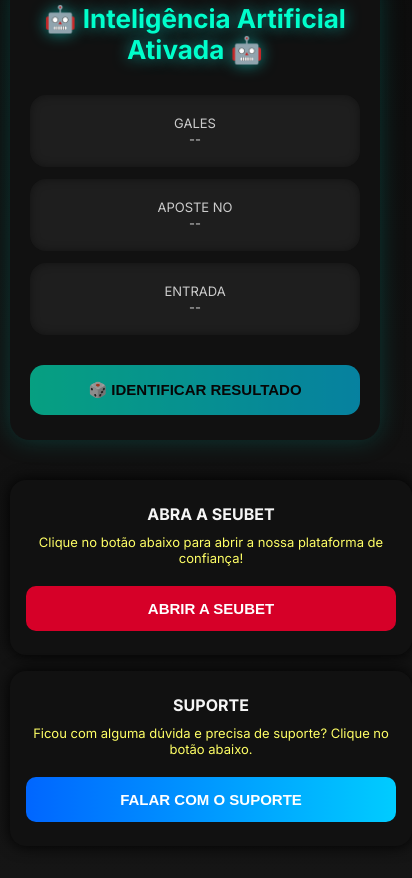
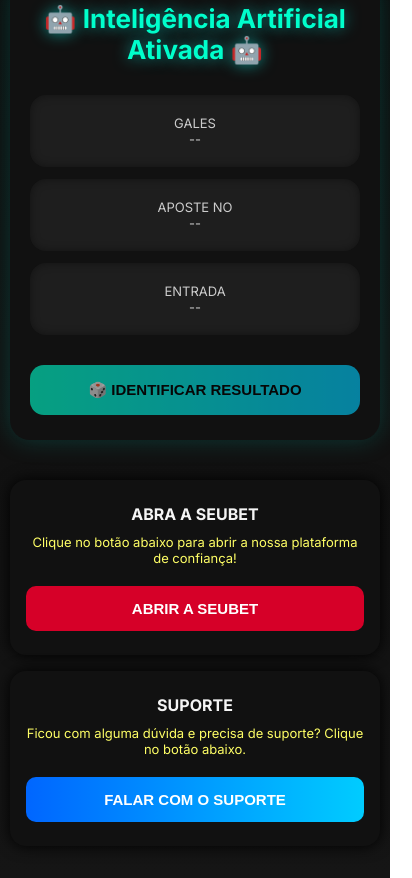
Before and after one commit to lgabrielSA/magnata, a plain HTML site: page index.html in a window 390 px wide. Shown: the part 286-1164 px from the top of the page, 412 px wide, since content can reach past the window. Drawn offline with Linux system fonts and the light colour scheme.

Commit message:
atualizando o site

```diff
--- a/index.html
+++ b/index.html
@@ -186,16 +186,20 @@
       justify-content: center;
       width: 100%;
       max-width: 720px;
+      align-items: center;
     }
 
     .action-box {
       flex: 1;
       min-width: 300px;
+      max-width: 720px;
+      width: 100%;
       background-color: var(--dark-bg);
       border-radius: 16px;
       padding: 30px 20px;
       text-align: center;
       box-shadow: 0 0 15px #000;
+      box-sizing: border-box;
     }
 
     .action-title {
@@ -269,6 +273,7 @@
 
       .action-box {
         width: 100%;
+        max-width: 720px;
         min-width: unset;
         padding: 24px 16px;
         margin-bottom: 16px;
@@ -277,6 +282,7 @@
       .button-group {
         flex-direction: column;
         gap: 0;
+        align-items: center;
       }
 
       .action-title {
```
